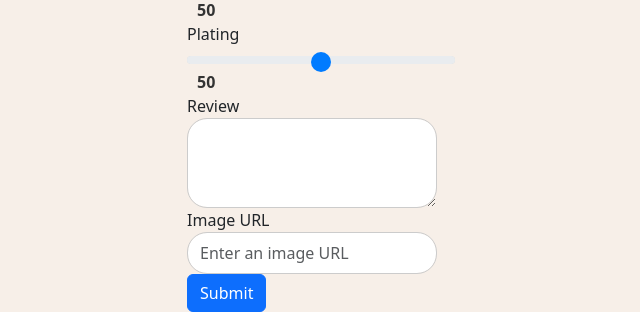
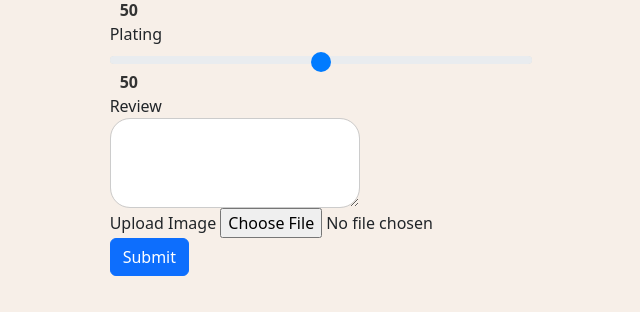
Before and after one commit to IanO7/CITS3403-Group-Project, a Flask app: page /new_post in a window 1280 px wide. Shown: the part 754-1066 px from the top of the page, without its empty margins (319-959 px from the left). After the commit the page ends 1030 px from the top, so only its background shows below. Run offline with Flask 3, Linux system fonts and the light colour scheme; a user stored in the database is signed in.

Commit message:
Implement image upload functionality in new post form and update backend to handle file storage

```diff
--- a/app/templates/newPost.html
+++ b/app/templates/newPost.html
@@ -38,8 +38,8 @@
             <textarea class="form-control" id="Review" name="Review" rows="3" required></textarea>
         </div>
         <div class="form-group">
-            <label for="image">Image URL</label>
-            <input type="text" class="form-control" id="image" name="image" placeholder="Enter an image URL">
+            <label for="image">Upload Image</label>
+            <input type="file" class="form-control-file" id="image" name="image" accept="image/*" required>
         </div>
         <button type="submit" class="btn btn-primary">Submit</button>
     </form>
--- a/app/views.py
+++ b/app/views.py
@@ -2,6 +2,8 @@ from flask import Blueprint, render_template, request, redirect, url_for, sessio
 from .models import Note, User, Follow
 from . import db
 from werkzeug.security import generate_password_hash, check_password_hash
+from werkzeug.utils import secure_filename
+import os
 import numpy as np
 from sklearn.neighbors import NearestNeighbors
 
@@ -52,6 +54,12 @@ def profile():
 
     return render_template('profile.html', user=user, reviews=review_data)
 
+UPLOAD_FOLDER = 'static/uploads'
+ALLOWED_EXTENSIONS = {'png', 'jpg', 'jpeg', 'gif'}
+
+def allowed_file(filename):
+    return '.' in filename and filename.rsplit('.', 1)[1].lower() in ALLOWED_EXTENSIONS
+
 @views.route('/new_post', methods=['GET', 'POST'])
 def new_post():
     user = current_user()
@@ -59,6 +67,14 @@ def new_post():
         return redirect(url_for('auth.login'))
 
     if request.method == 'POST':
+        file = request.files.get('image')
+        image_path = None
+        if file and allowed_file(file.filename):
+            filename = secure_filename(file.filename)
+            image_path = os.path.join(UPLOAD_FOLDER, filename)
+            os.makedirs(UPLOAD_FOLDER, exist_ok=True)
+            file.save(image_path)
+
         note = Note(
             Resturaunt=request.form['Resturaunt'],
             Spiciness=int(request.form['Spiciness']),
@@ -66,8 +82,8 @@ def new_post():
             Value=int(request.form['Value']),
             Plating=int(request.form['Plating']),
             Review=request.form['Review'],
-            image=request.form['image'],
-            location=request.form.get('location'),  # Add location
+            image=image_path,  # Now saved file path
+            location=request.form.get('location'),
             user_id=user.id
         )
 
```
Also changed, not shown: instance/database.db.
